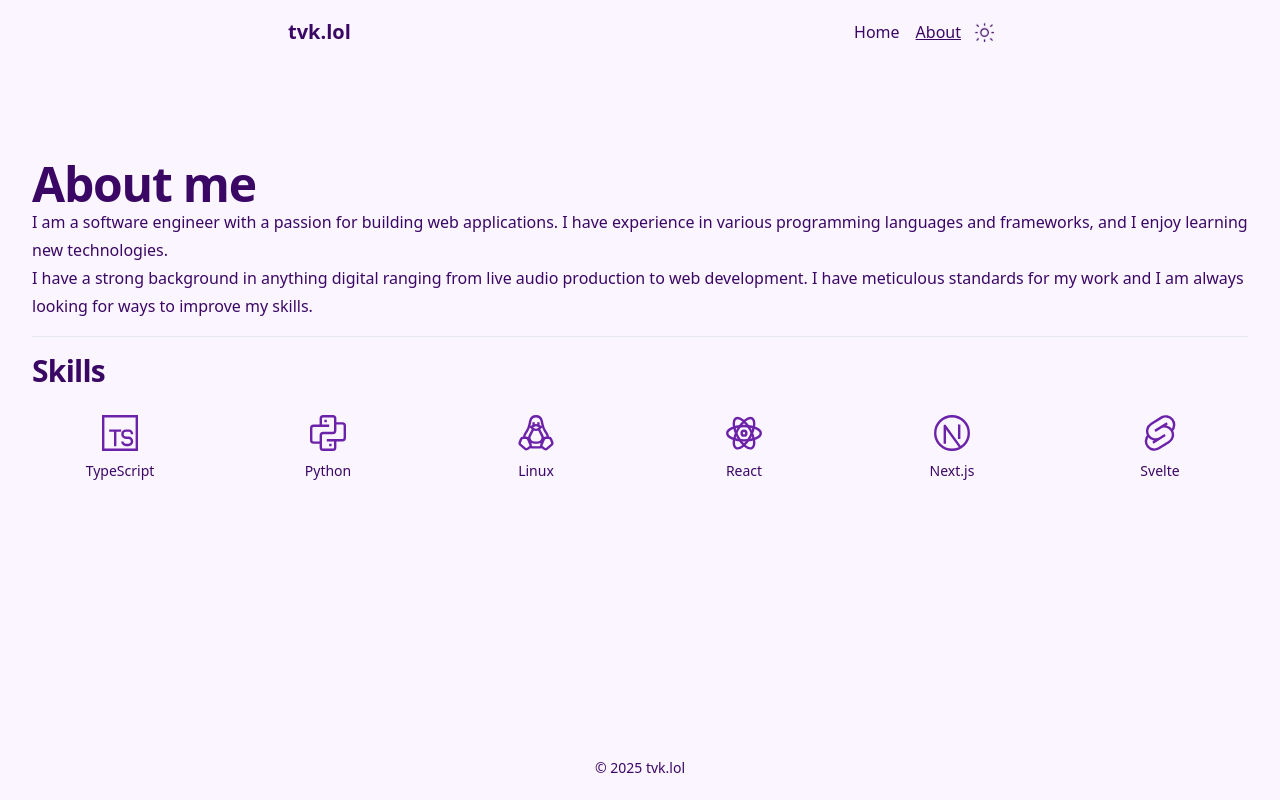
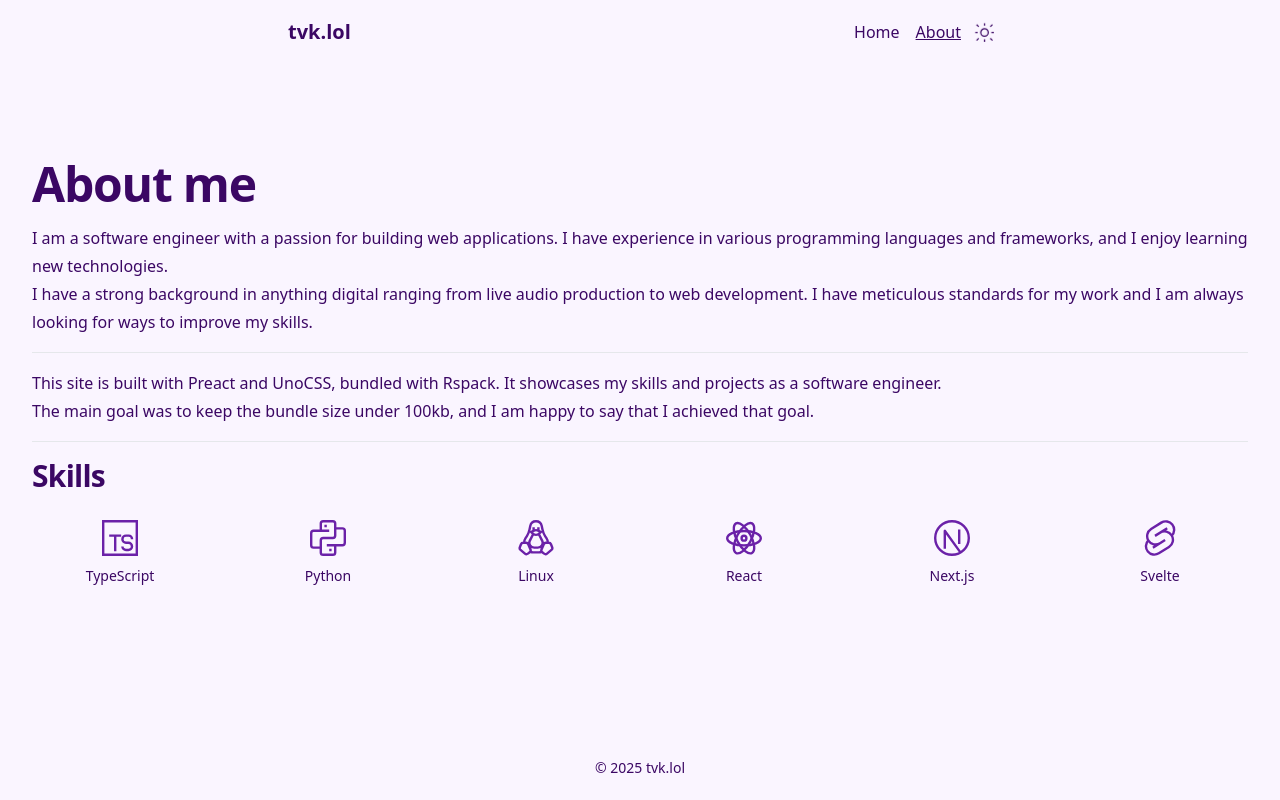
Before and after one commit to nemvince/tvk, a Preact app: page / in a window 1280 px wide. Both pictures are taken after a click on the button "About". Built offline with nearby package versions, Linux system fonts and the light colour scheme.

Commit message:
Refactor loading overlay handling in index.html and index.tsx; update About page with site description and improve Home component layout

```diff
--- a/index.html
+++ b/index.html
@@ -6,6 +6,8 @@
   <title>tvk.lol</title>
 </head>
 <body class="h-dvh bg-purple-50 text-purple-950 dark:bg-gray-950 dark:text-purple-100 transition-colors">
+  <div id="loading-overlay" class="absolute top-0 left-0 h-dvh w-dvw z-[9999] transition-opacity duration-300 ease-in-out bg-purple-50 dark:bg-gray-950">
+  </div>
   <div id="root" class="h-full flex flex-col"></div>
 </body>
 </html>
--- a/src/index.tsx
+++ b/src/index.tsx
@@ -5,6 +5,13 @@ import { render } from 'preact'
 import 'uno.css'
 
 const root = document.getElementById('root')
+const overlay = document.getElementById('loading-overlay')
 if (root) {
   render(<App />, root)
+  if (overlay) {
+    setTimeout(() => {
+      overlay.style.opacity = '0'
+    }, 100)
+    setTimeout(() => overlay.remove(), 350)
+  }
 }
--- a/src/sites/about.tsx
+++ b/src/sites/about.tsx
@@ -1,7 +1,7 @@
 import type { JSX } from 'preact'
 
 const iconClass =
-  'h-6 w-6 text-purple-800 dark:text-purple-300 md:scale-150 md:hover:text-purple-500 dark:hover:text-purple-400 transition-colors duration-200 ease-in-out peer-hover:text-purple-500 peer-hover:dark:text-purple-400 group-hover/skill:text-purple-500 group-hover/skill:dark:text-purple-400'
+  'h-6 w-6 text-purple-800 dark:text-purple-200 md:scale-150 md:hover:text-purple-500 dark:hover:text-purple-400 transition-colors duration-200 ease-in-out peer-hover:text-purple-500 peer-hover:dark:text-purple-400 group-hover/skill:text-purple-500 group-hover/skill:dark:text-purple-400'
 
 const SkillsDisplay = () => {
   const withIconClass = (icon: JSX.Element) => {
@@ -162,7 +162,7 @@ export const About = () => {
   return (
     <main class='grow container mx-auto mt-24 px-8'>
       <header>
-        <h1 class='scroll-m-20 text-4xl font-extrabold tracking-tight lg:text-5xl'>
+        <h1 class='scroll-m-20 mb-4 text-4xl font-extrabold tracking-tight lg:text-5xl'>
           About me
         </h1>
       </header>
@@ -174,6 +174,14 @@ export const About = () => {
           <br />I have a strong background in anything digital ranging from live
           audio production to web development. I have meticulous standards for
           my work and I am always looking for ways to improve my skills.
+        </p>
+        <hr class='my-4' />
+      </section>
+      <section aria-labelledby='about-site-description'>
+        <p id='about-site-description' class='leading-7 [&:not(:first-child)]:mt-6'>
+          This site is built with Preact and UnoCSS, bundled with Rspack. It showcases my skills and projects as a software engineer.
+          <br />
+          The main goal was to keep the bundle size under 100kb, and I am happy to say that I achieved that goal.
         </p>
         <hr class='my-4' />
       </section>
--- a/src/sites/home.tsx
+++ b/src/sites/home.tsx
@@ -9,7 +9,7 @@ export const Home = () => {
         duration={100}
         text='The portfolio site of Tamas Vince'
       />
-      <hr class='w-128 my-4' />
+      <hr class='w-1/2 my-4' />
       <p class='text-lg text-center max-w-xl'>
         Built with Preact and UnoCSS, bundled with rspack.
         <br />
```
